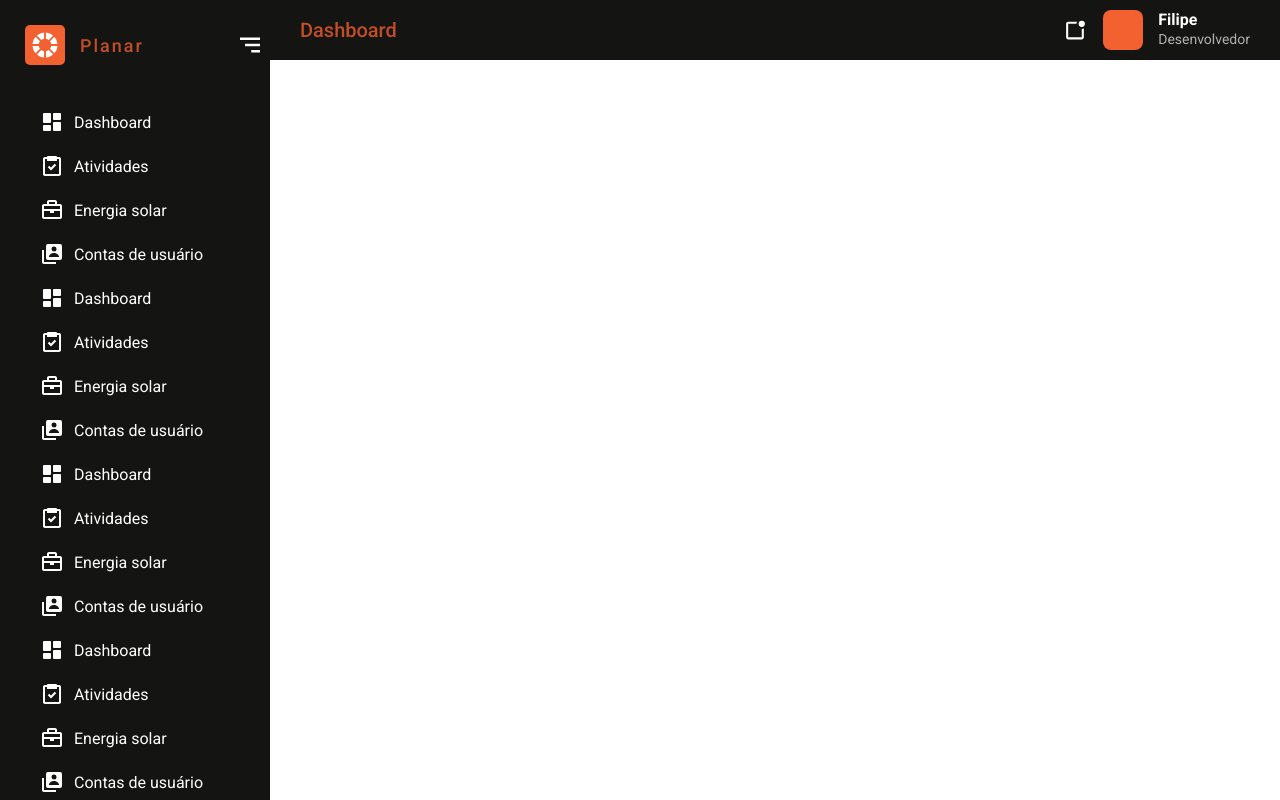
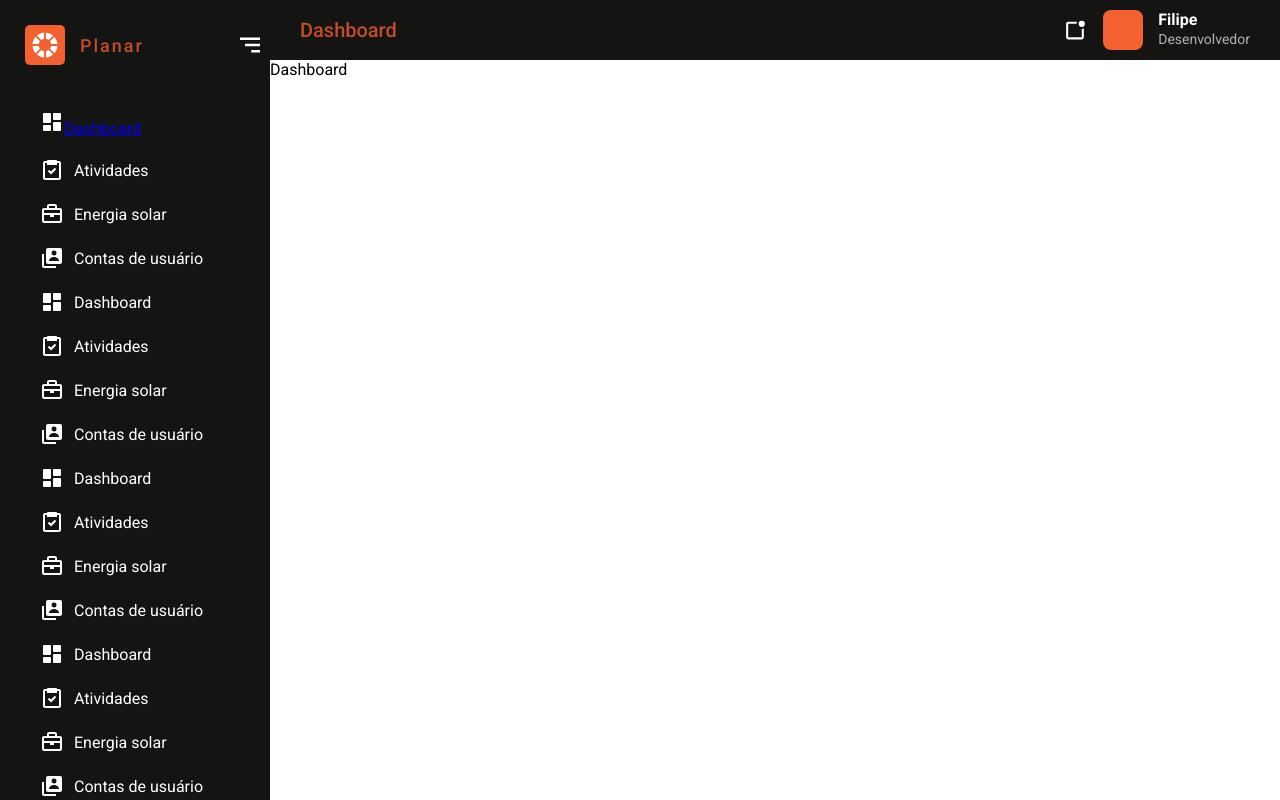
Before and after one commit to mrffilipe/planar-react-web-client, a React (Vite) app: page / in a window 1280 px wide. Built offline with nearby package versions, Linux system fonts and the light colour scheme; the HTML template or start-up script is replaced by a standard one.

Commit message:
Add react router dom and change App.jsx

```diff
--- a/package.json
+++ b/package.json
@@ -10,8 +10,12 @@
     "preview": "vite preview"
   },
   "dependencies": {
+    "localforage": "^1.10.0",
+    "match-sorter": "^6.3.1",
     "react": "^18.2.0",
-    "react-dom": "^18.2.0"
+    "react-dom": "^18.2.0",
+    "react-router-dom": "^6.14.2",
+    "sort-by": "^1.2.0"
   },
   "devDependencies": {
     "@types/react": "^18.2.15",
--- a/src/App.jsx
+++ b/src/App.jsx
@@ -1,12 +1,20 @@
-import SideMenu from "./components/SideMenu";
-import HeaderMenu from "./components/HeaderMenu";
+import { createBrowserRouter, RouterProvider } from "react-router-dom";
+
+import Layout from "./pages/Layout";
+import Dashboard from "./pages/Dashboard";
+
+const router = createBrowserRouter([
+  {
+    element: <Layout />,
+    children: [
+      { path: "/", element: <Dashboard /> }
+    ]
+  }
+]);
 
 const App = () => {
   return (
-    <div id="container">
-      <SideMenu />
-      <HeaderMenu />
-    </div>
+    <RouterProvider router={router} />
   );
 }
 
--- a/src/components/SideMenu/index.jsx
+++ b/src/components/SideMenu/index.jsx
@@ -6,6 +6,7 @@ import DashboardIcon from "../../assets/icons/dashboard.svg";
 import TaskIcon from "../../assets/icons/task.svg";
 import BriefcaseIcon from "../../assets/icons/briefcase.svg";
 import UserAccountIcon from "../../assets/icons/user-account.svg";
+import { NavLink } from "react-router-dom";
 
 const SideMenu = () => {
     return (
@@ -19,8 +20,10 @@ const SideMenu = () => {
             </div>
             <ul className={styles.menu_options}>
                 <li>
-                    <img src={DashboardIcon} alt="" />
-                    <span>Dashboard</span>
+                    <NavLink to="/">
+                        <img src={DashboardIcon} alt="" />
+                        <span>Dashboard</span>
+                    </NavLink>
                 </li>
                 <li>
                     <img src={TaskIcon} alt="" />
--- a/src/index.css
+++ b/src/index.css
@@ -17,3 +17,10 @@
 #container {
   display: flex;
 }
+
+main {
+  position: relative;
+  top: 60px;
+  left: 270px;
+  width: calc(100% - 270px);
+}
--- /dev/null
+++ b/src/pages/Dashboard/index.jsx
@@ -0,0 +1,9 @@
+import styles from "./styles.module.css";
+
+const Dashboard = () => {
+    return (
+        <div>Dashboard</div>
+    );
+}
+
+export default Dashboard;
--- /dev/null
+++ b/src/pages/Layout.jsx
@@ -0,0 +1,17 @@
+import SideMenu from "../components/SideMenu";
+import HeaderMenu from "../components/HeaderMenu";
+import { Outlet } from "react-router-dom";
+
+function Layout() {
+    return (
+        <div id="container">
+            <HeaderMenu />
+            <SideMenu />
+            <main>
+                <Outlet />
+            </main>
+        </div>
+    );
+}
+
+export default Layout;
```
Also changed, not shown: src/components/MainContent/index.jsx (added, +9 -0 lines), src/components/MainContent/styles.module.css (added), src/pages/Dashboard/styles.module.css (added), 1 other file (tests, documents, lock files or other folders).
